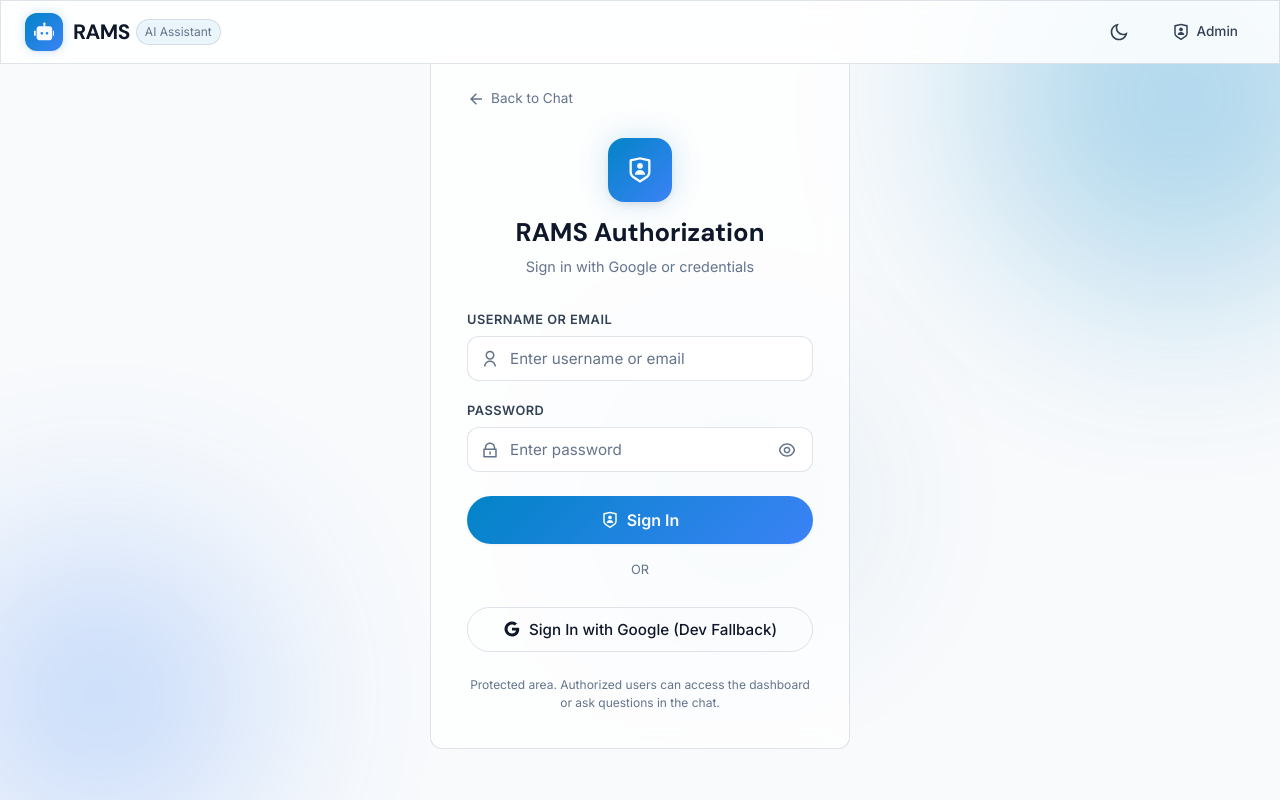
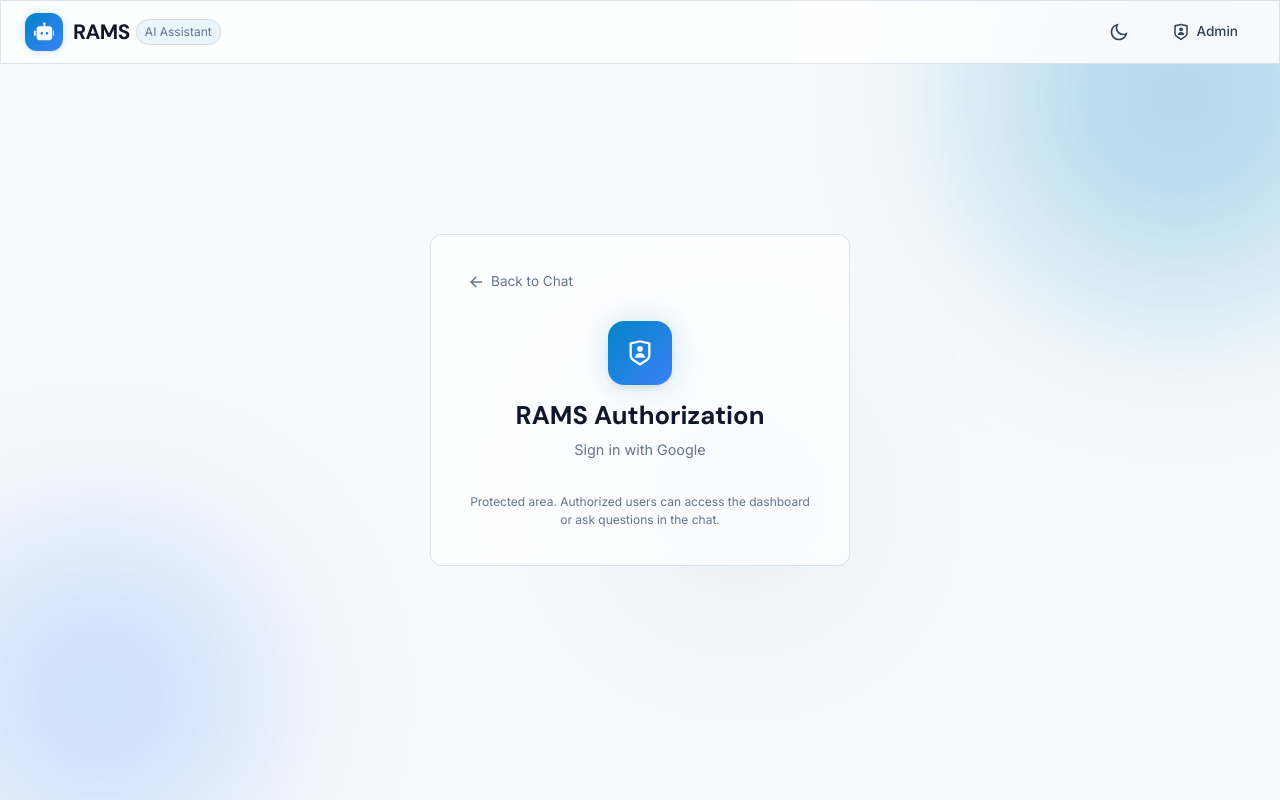
Before and after one commit to Reyansh-Manta/RAMS-Frontend, a React (Vite) app: page /admin in a window 1280 px wide. Built offline with nearby package versions, Linux system fonts and the light colour scheme.

Commit message:
refactor: remove username and password authentication fields from AdminLogin page

```diff
--- a/src/pages/AdminLogin.jsx
+++ b/src/pages/AdminLogin.jsx
@@ -10,12 +10,9 @@
 import './AdminLogin.css';
 
 export default function AdminLogin() {
-  const [username, setUsername] = useState('');
-  const [password, setPassword] = useState('');
-  const [showPassword, setShowPassword] = useState(false);
   const [error, setError] = useState('');
   const [isLoading, setIsLoading] = useState(false);
-  const { login, googleLogin, isAuthenticated, isAdmin } = useAuth();
+  const { googleLogin, isAuthenticated, isAdmin } = useAuth();
   const navigate = useNavigate();
 
   // Redirect to dashboard if authenticated and admin
@@ -64,33 +61,6 @@
     }
   };
 
-  const handleDevGoogleLogin = async () => {
-    // Development fallback to bypass real Google OAuth popups locally
-    setError('');
-    setIsLoading(true);
-    const result = await googleLogin('mock_google_id_token');
-    if (!result.success) {
-      setError(result.error);
-      setIsLoading(false);
-    }
-  };
-
-  const handleSubmit = async (e) => {
-    e.preventDefault();
-    setError('');
-
-    if (!username.trim() || !password.trim()) {
-      setError('Please fill in all fields');
-      return;
-    }
-
-    setIsLoading(true);
-    const result = await login(username.trim(), password.trim());
-    if (!result.success) {
-      setError(result.error);
-      setIsLoading(false);
-    }
-  };
 
   return (
     <div className="admin-login-page">
@@ -117,45 +87,7 @@
             <RiShieldUserLine size={28} />
           </div>
           <h1 className="admin-login-title">RAMS Authorization</h1>
-          <p className="admin-login-desc">Sign in with Google or credentials</p>
-        </div>
-
-        <form className="admin-login-form" onSubmit={handleSubmit}>
-          <div className="admin-login-field">
-            <label className="admin-login-label">Username or Email</label>
-            <div className="admin-login-input-wrap">
-              <RiUserLine className="admin-login-input-icon" size={18} />
-              <input
-                type="text"
-                className="input-field admin-login-input"
-                placeholder="Enter username or email"
-                value={username}
-                onChange={(e) => setUsername(e.target.value)}
-                autoComplete="off"
-              />
-            </div>
-          </div>
-
-          <div className="admin-login-field">
-            <label className="admin-login-label">Password</label>
-            <div className="admin-login-input-wrap">
-              <RiLockLine className="admin-login-input-icon" size={18} />
-              <input
-                type={showPassword ? 'text' : 'password'}
-                className="input-field admin-login-input"
-                placeholder="Enter password"
-                value={password}
-                onChange={(e) => setPassword(e.target.value)}
-                autoComplete="off"
-              />
-              <button
-                type="button"
-                className="admin-login-eye-btn"
-                onClick={() => setShowPassword(!showPassword)}
-              >
-                {showPassword ? <RiEyeOffLine size={18} /> : <RiEyeLine size={18} />}
-              </button>
-            </div>
+          <p className="admin-login-desc">Sign in with Google</p>
         </div>
 
         {error && (
@@ -163,41 +95,20 @@
             className="admin-login-error"
             initial={{ opacity: 0, y: -5 }}
             animate={{ opacity: 1, y: 0 }}
+            style={{ marginBottom: '20px' }}
           >
             {error}
           </motion.div>
         )}
 
-          <button
-            type="submit"
-            className="btn-primary admin-login-submit"
-            disabled={isLoading}
-          >
-            {isLoading ? (
+        {isLoading && (
+          <div style={{ display: 'flex', justifyContent: 'center', marginBottom: '20px' }}>
             <span className="admin-login-spinner" />
-            ) : (
-              <>
-                <RiShieldUserLine size={18} />
-                Sign In
-              </>
+          </div>
         )}
-          </button>
-        </form>
-
-        <div className="admin-login-divider">OR</div>
 
         {/* Official Google Button */}
-        <div id="google-signin-button" className="google-login-container"></div>
-
-        {/* Development Fallback Google Button */}
-        <button
-          onClick={handleDevGoogleLogin}
-          className="btn-secondary"
-          style={{ width: '100%', marginTop: '10px', display: 'flex', alignItems: 'center', justifyContent: 'center', gap: '8px' }}
-        >
-          <RiGoogleFill size={18} />
-          Sign In with Google (Dev Fallback)
-        </button>
+        <div id="google-signin-button" className="google-login-container" style={{ display: isLoading ? 'none' : 'block' }}></div>
 
         <p className="admin-login-footer">
           Protected area. Authorized users can access the dashboard or ask questions in the chat.
```
Lines whose indentation alone changed are shown as unchanged.
